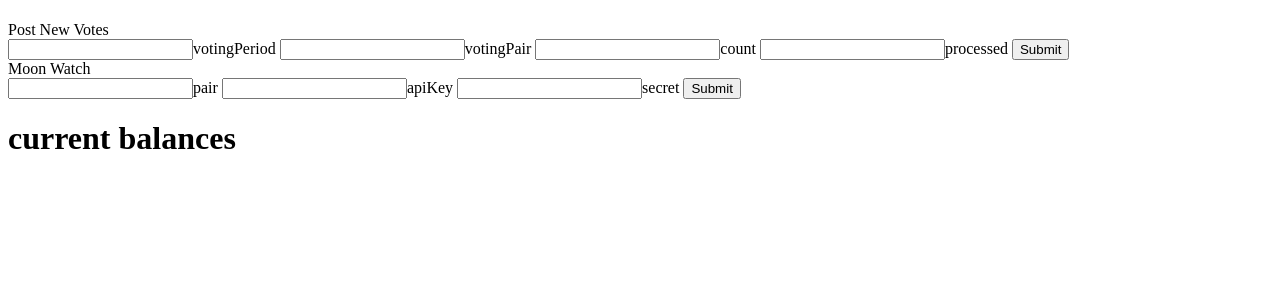
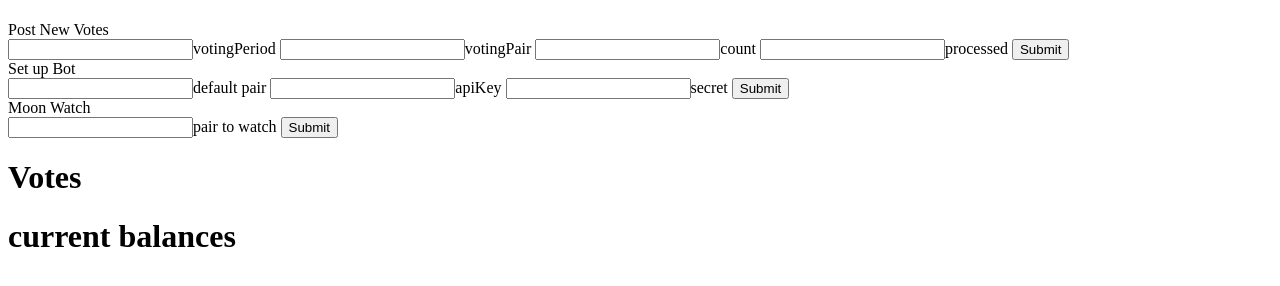
Before and after one commit to Steven-Ireland/tradecrypto, a Flask app: template tradeserver/MoonBot/templates/votes.html in a window 1280 px wide. Shown: the part 46-332 px from the top of the page. Run offline with Flask 2, Linux system fonts and the light colour scheme; the template is opened without the code that fills it, so the values that code supplies are empty; parts of the project's set-up code (start-up, migrations or seed data) failed here and were passed over.

Commit message:
more refactor

```diff
--- a/tradeserver/MoonBot/moonController.py
+++ b/tradeserver/MoonBot/moonController.py
@@ -1,20 +1,19 @@
 from flask import Flask,redirect, url_for, request, render_template,session
 from moonBot import moonBot
 from moonBase import moonBase
-import ast,json
 
 
 moonController = Flask(__name__)
 moonController.secret_key = 'ether moon timestamp'
 moonBase = moonBase()
 moonBotA = moonBot()
+allowed_pair = {'ETH_BTC', 'BTC_LTC', 'BTC_BCH'}
 
 
 @moonController.route('/') # display all votes and trading pair tick if provided with keys
 def moonWatch():
 
     votes = moonBase.getAllVotes()
-
     if moonBotA.isReady():
         balances = moonBotA.queryBalance()
         tradePair = [moonBotA.pair,moonBotA.queryPairs()]
@@ -38,7 +37,7 @@ def queryPair():
     pair = {
         'pair' : request.form['pair'], #voting pair
     }
-    session['pair'] = pair
+    moonBotA.setPair(moonBot.convertToStr(pair)['pair'])
     return redirect(url_for('moonWatch'))
 
 @moonController.route('/setUpBot', methods=['POST'])
@@ -48,7 +47,10 @@ def setUpBot():
         'apiKey' : request.form['apiKey'], #voting volume
         'secret' : request.form['secret'] #processed or not
     }
-    moonBotA = moonBot(1, keys['pair'], keys['apiKey'], keys['secret'])
+    keys = moonBot.convertToStr(keys)
+    global moonBotA
+    moonBotA = moonBot(1, keys['pair'], keys['apiKey'], keys['secret'], allowed_pair)
+    return redirect(url_for('moonWatch'))
 
 if __name__ == "__main__":
     moonController.run(host='0.0.0.0', debug=True)
--- a/tradeserver/MoonBot/templates/votes.html
+++ b/tradeserver/MoonBot/templates/votes.html
@@ -14,17 +14,26 @@
 
 
 <div>
-<h>Moon Watch<h>
-<form action="/moonWatch" method="POST">
-  <input type="text" name="pair">pair
+<h>Set up Bot<h>
+<form action="/setUpBot" method="POST">
+  <input type="text" name="pair">default pair
   <input type="text" name="apiKey">apiKey
   <input type="text" name="secret">secret
   <input type="submit">
 </form>
 </div>
 
+<div>
+<h>Moon Watch<h>
+<form action="/moonWatch" method="POST">
+  <input type="text" name="pair">pair to watch
+  <input type="submit">
+</form>
+</div>
+
+<h1> Votes </h1>
 {% for vote in votes %}
-  <h1> votingPair: {{vote['votingPair']}} </h1>
+  <p> votingPair: {{vote['votingPair']}} </p>
   <p> votingPeriod: {{vote.votingPeriod}} </p>
   <p> count: {{vote.count}} </p>
   <p> processed: {{vote.processed}} </p>
```
Also changed, not shown: tradeserver/MoonBot/moonBot.py (+6 -3 lines), 2 other files.
